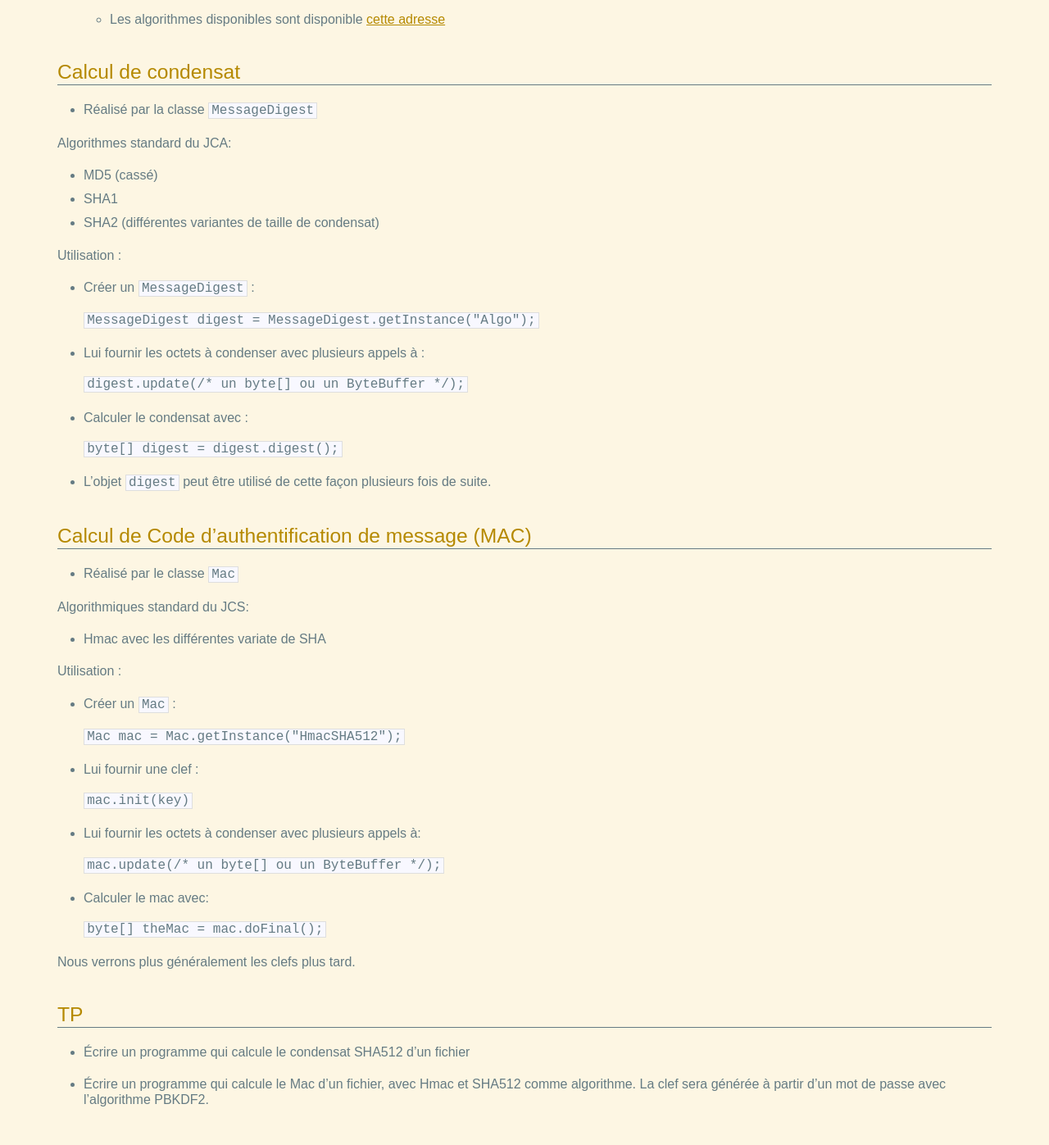
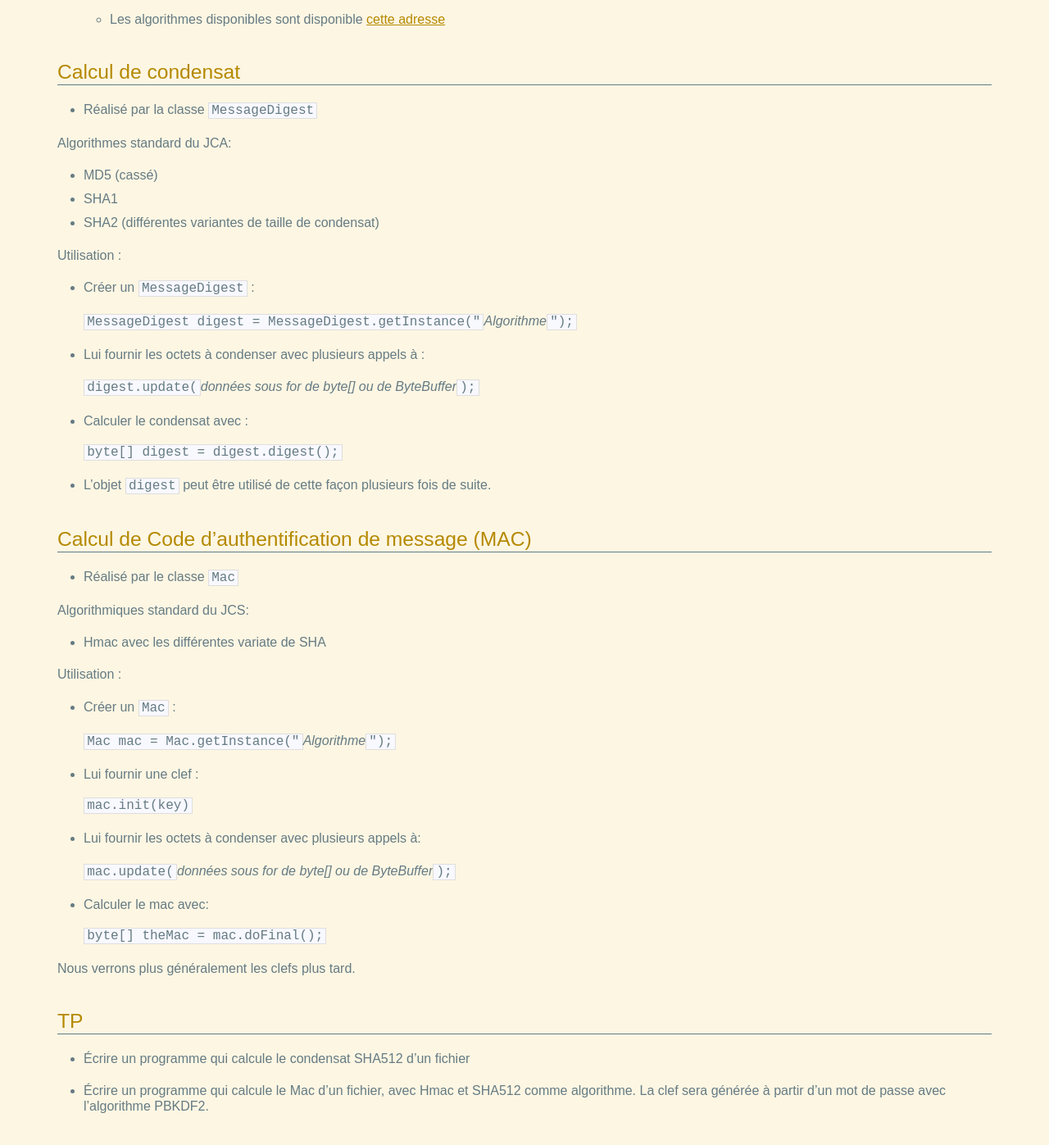
Before and after one commit to lacl-upec/m2jca, a Jekyll site: the page built from _posts/2015-09-22-cours 1.md, in a window 1280 px wide and 1400 px high, scrolled down 2280 px. Shown: the top 1397 px of the window at 82% size. Built offline with Jekyll 4.4.1, drawn with Linux system fonts in a browser that asks for light colours.

Commit message:
Update 2015-09-22-cours 1.md

```diff
--- a/_posts/2015-09-22-cours 1.md
+++ b/_posts/2015-09-22-cours 1.md
@@ -113,11 +113,11 @@ Utilisation :
 
  - Créer un `MessageDigest` :
 
-   `MessageDigest digest = MessageDigest.getInstance("Algo");`
+   `MessageDigest digest = MessageDigest.getInstance("`*Algorithme*`");`
 
  - Lui fournir les octets à condenser avec plusieurs appels à :
 
-   `digest.update(/* un byte[] ou un ByteBuffer */);`
+   `digest.update(`*données sous for de byte[] ou de ByteBuffer*`);`
 
  - Calculer le condensat avec :
 
@@ -138,7 +138,7 @@ Utilisation :
 
  - Créer un `Mac` :
 
-   `Mac mac = Mac.getInstance("HmacSHA512");`
+   `Mac mac = Mac.getInstance("`*Algorithme*`");`
 
  - Lui fournir une clef :
 
@@ -146,7 +146,7 @@ Utilisation :
 
  - Lui fournir les octets à condenser avec plusieurs appels à:
 
-   `mac.update(/* un byte[] ou un ByteBuffer */);`
+   `mac.update(`*données sous for de byte[] ou de ByteBuffer*`);`
 
  - Calculer le mac avec:
 
```
